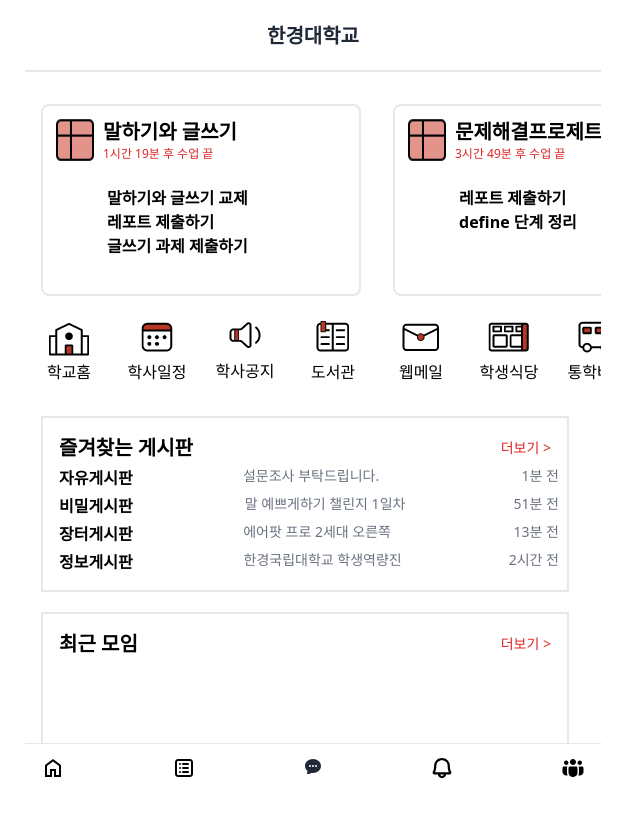
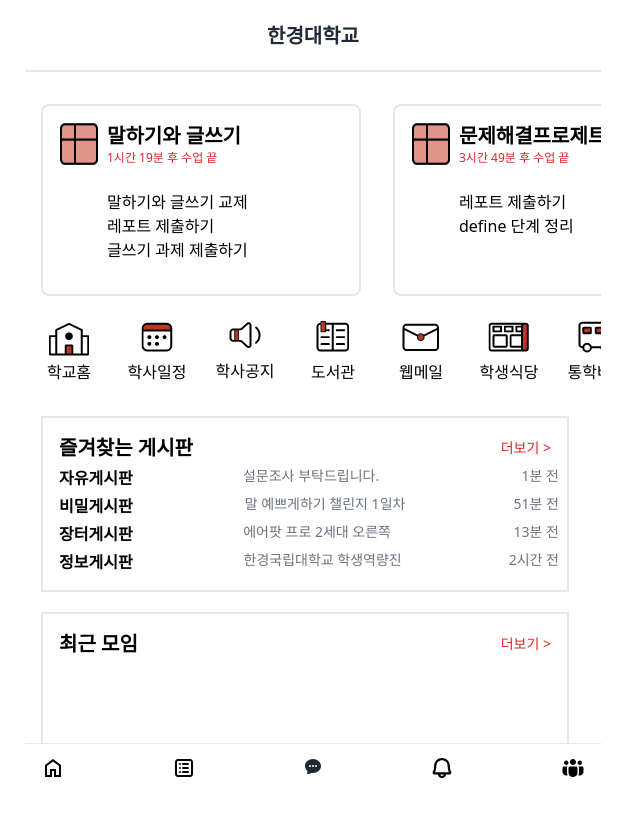
Before and after one commit to aaahyesu/everytime2.0, a Next.js app: page / in a window 1280 px wide. Shown: the top 818 px of the page, without its empty margins (327-967 px from the left). Built offline with nearby package versions, Linux system fonts and the light colour scheme.

Commit message:
20231207frontre

```diff
--- a/pages/index.tsx
+++ b/pages/index.tsx
@@ -11,53 +11,53 @@ const Home: NextPage = () => {
           <div className="inline-flex">
             <div className="w-80 h-48 border-2 border-grey-400 rounded-lg ml-4 mr-4">
               <div className="flex flex-col">
-                <div className="flex flex-row ml-3 mt-3">
+                <div className="flex flex-row ml-4 mt-4">
                   <img className="" src="table.png"></img>
                   <div>
                     <div className="w-30 ml-2 text-xl font-bold">말하기와 글쓰기</div>
                     <div className="w-30 ml-2 text-xs text-red-600">1시간 19분 후 수업 끝</div>
                   </div>
                 </div>
-                <div className="font-bold ml-16 mt-6">말하기와 글쓰기 교제 <br /> 레포트 제출하기 <br /> 글쓰기 과제 제출하기</div>
+                <div className="font-bold-l ml-16 mt-6">말하기와 글쓰기 교제 <br /> 레포트 제출하기 <br /> 글쓰기 과제 제출하기</div>
               </div>
             </div>
 
             <div className="w-80 h-48 border-2 border-grey-400 rounded-lg ml-4 mr-4">
               <div className="flex flex-col">
-                <div className="flex flex-row ml-3 mt-3">
+                <div className="flex flex-row ml-4 mt-4">
                   <img className="" src="table.png"></img>
                   <div>
                     <div className="w-30 ml-2 text-xl font-bold">문제해결프로제트1</div>
                     <div className="w-30 ml-2 text-xs text-red-600">3시간 49분 후 수업 끝</div>
                   </div>
                 </div>
-                <div className="font-bold ml-16 mt-6"> 레포트 제출하기 <br /> define 단계 정리</div>
+                <div className="font-bold-l ml-16 mt-6"> 레포트 제출하기 <br /> define 단계 정리</div>
               </div>
             </div>
 
             <div className="w-80 h-48 border-2 border-grey-400 rounded-lg ml-4 mr-4">
               <div className="flex flex-col">
-                <div className="flex flex-row ml-3 mt-3">
+                <div className="flex flex-row ml-4 mt-4">
                   <img className="" src="table.png"></img>
                   <div>
                     <div className="w-30 ml-2 text-xl font-bold">웹프로그래밍</div>
                     <div className="w-30 ml-2 text-xs text-red-600">2시간 19분 후 수업 끝</div>
                   </div>
                 </div>
-                <div className="font-bold ml-16 mt-6">웹프로그래밍 교제 <br /> MashUp 코드 제출하기 <br />MashUp 설명레포트 제출하기</div>
+                <div className="font-bold-l ml-16 mt-6">웹프로그래밍 교제 <br /> MashUp 코드 제출하기 <br />MashUp 설명레포트 제출하기</div>
               </div>
             </div>
 
             <div className="w-80 h-48 border-2 border-grey-400 rounded-lg ml-4 mr-4">
               <div className="flex flex-col">
-                <div className="flex flex-row ml-3 mt-3">
+                <div className="flex flex-row ml-4 mt-4">
                   <img className="" src="table.png"></img>
                   <div>
                     <div className="w-30 ml-2 text-xl font-bold">창의와 소통</div>
                     <div className="w-30 ml-2 text-xs text-red-600">4시간 49분 후 수업 끝</div>
                   </div>
                 </div>
-                <div className="font-bold ml-16 mt-6">레포트 제출하기 <br /> 교제 요약본 제출하기</div>
+                <div className="font-bold-l ml-16 mt-6">레포트 제출하기 <br /> 교제 요약본 제출하기</div>
               </div>
             </div>
           </div>
@@ -152,4 +152,6 @@ const Home: NextPage = () => {
     </Layout>
   );
 };
+
+
 export default Home;
--- a/pages/mypage/index.tsx
+++ b/pages/mypage/index.tsx
@@ -2,13 +2,13 @@ import { useState } from "react";
 import logo from "../public/logo.png";
 import Link from "next/link";
 import Layout from "@/components/navbar";
+
 
 export default function Profile() {
     const [name, setName] = useState("김에타");
     const [grade, setgrade] = useState("2");
     const [department, setDepartment] = useState("경영학과");
     const [credit, setCredit] = useState("F");
-
 
     return (
         <Layout hasTabBar canGoBack title="프로필">
```
